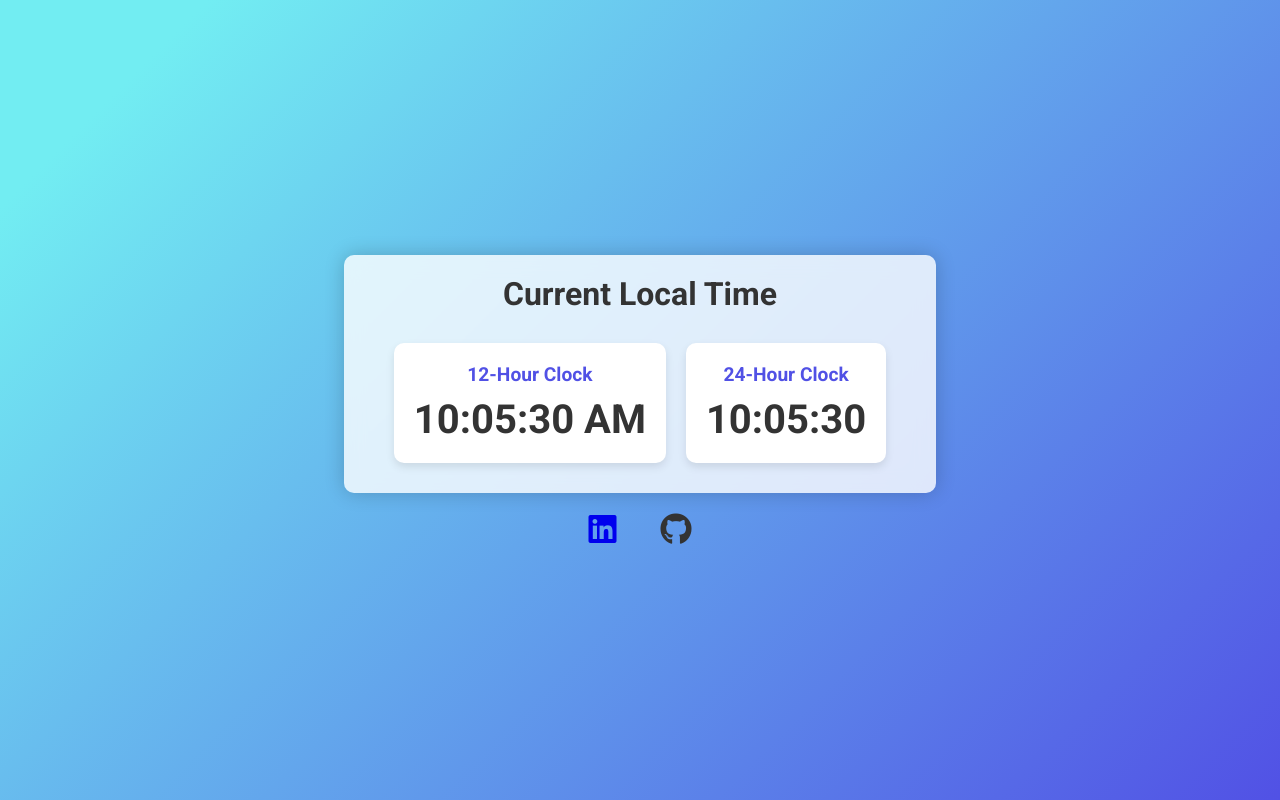
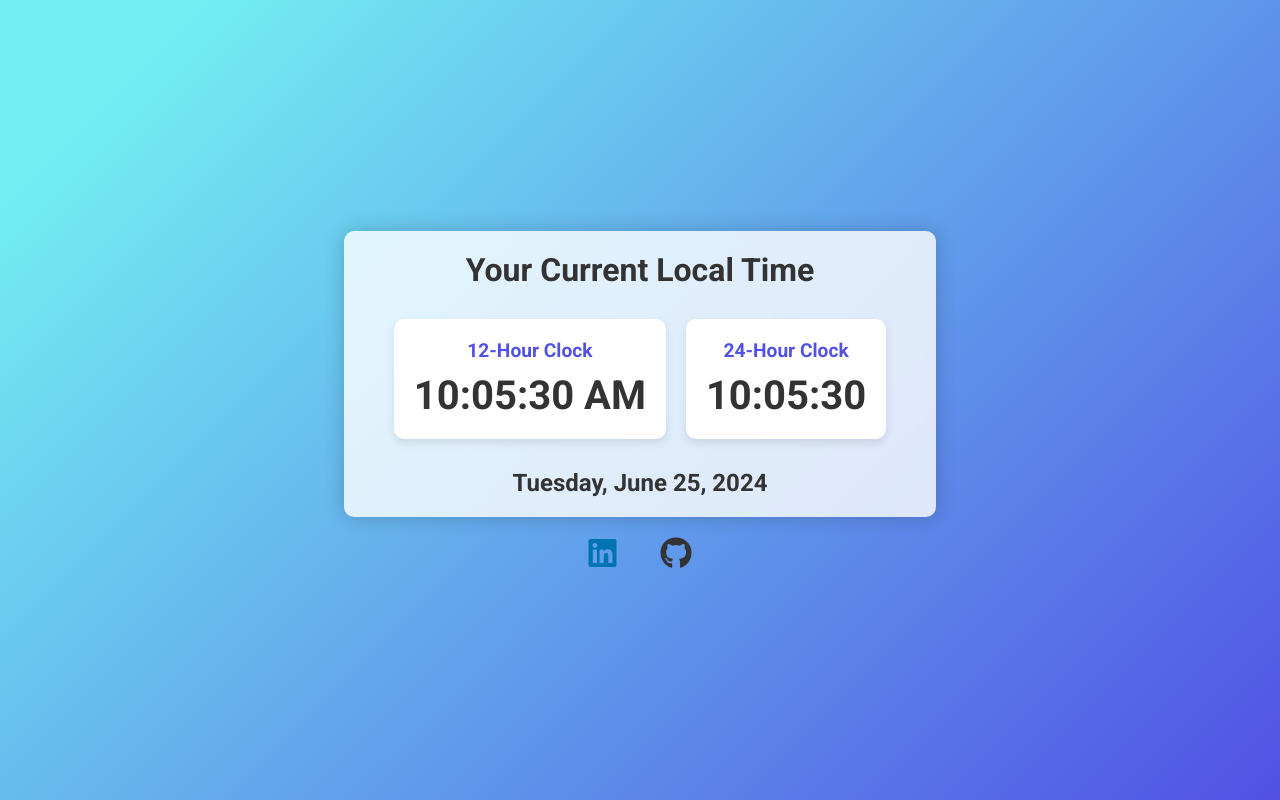
Before and after one commit to bitwisebro/localtime-demo, a plain HTML site: page index.html in a window 1280 px wide. Drawn offline with Linux system fonts and the light colour scheme.

Commit message:
add date

```diff
--- a/index.html
+++ b/index.html
@@ -14,7 +14,7 @@
 <body>
     <div class="container">
         <div class="title-box">
-            <h1>Current Local Time</h1>
+            <h1>Your Current Local Time</h1>
         </div>
         <div class="time-box">
             <div class="time-container">
@@ -26,6 +26,7 @@
                 <div id="time-24" class="time"></div>
             </div>
         </div>
+        <div id="date-container" class="date-container"></div>
     </div>
 
     <footer>
--- a/script.js
+++ b/script.js
@@ -9,8 +9,11 @@ function updateTime() {
 
     // Update 12-hour format
     document.getElementById('time-12').textContent = new Date().toLocaleTimeString();;
+
+    //Update Date
+    const options = { weekday: 'long', year: 'numeric', month: 'long', day: 'numeric' };
+    document.getElementById('date-container').textContent = now.toLocaleDateString('en-US', options);
 }
 
-// Update the time immediately and then every second
 updateTime();
 setInterval(updateTime, 1000);
--- a/styles.css
+++ b/styles.css
@@ -64,6 +64,7 @@ footer {
 }
 
 footer a {
+    color: #0073b1;
     text-decoration: none;
     margin: 0 20px;
     transition: color 0.3s;
@@ -77,3 +78,10 @@ footer a:hover {
 footer a:last-child {
     color: #333;
 }
+
+.date-container {
+    font-size: 1.5em;
+    font-weight: bold;
+    color: #333;
+    margin-top: 20px;
+}
```
